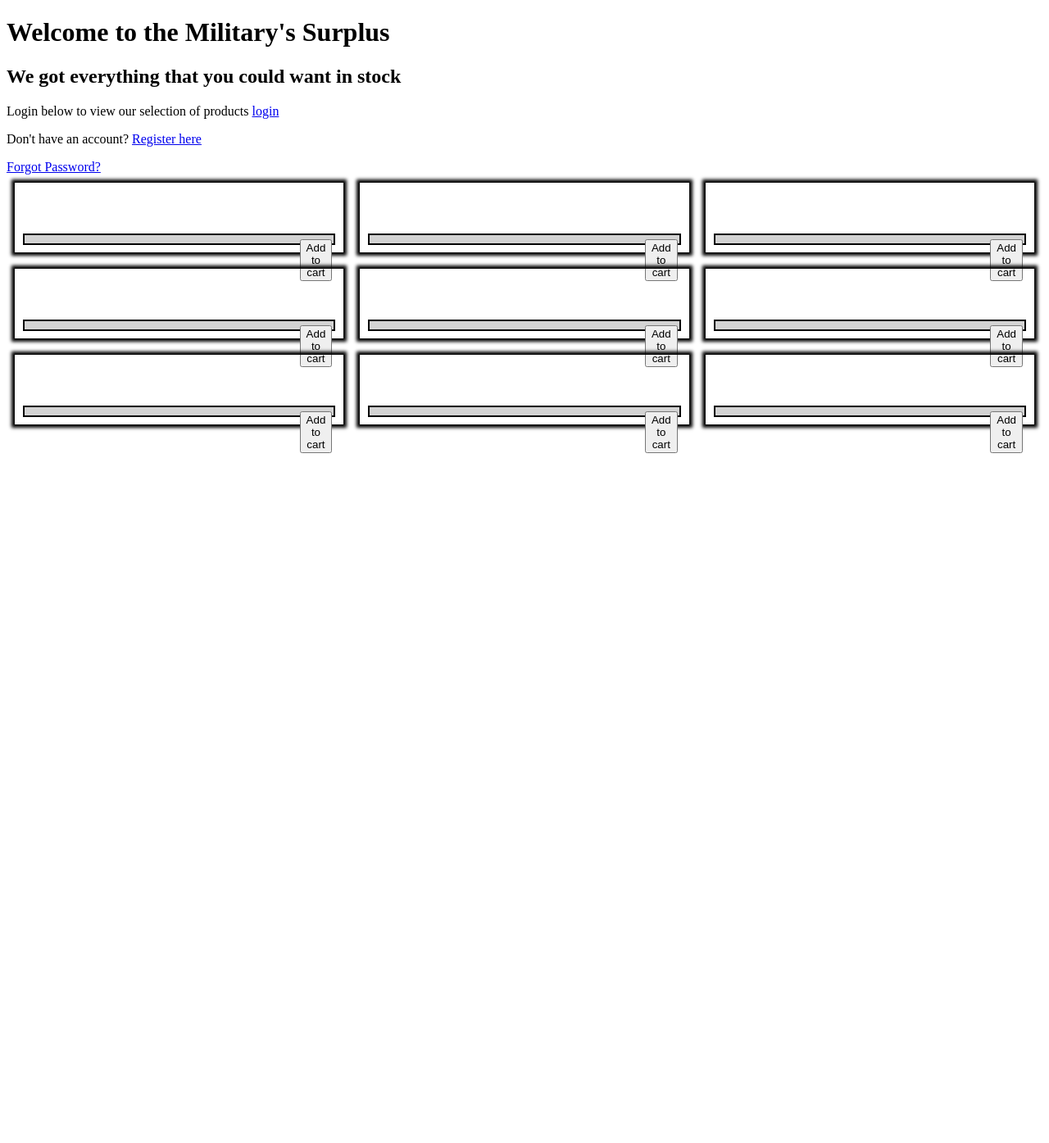
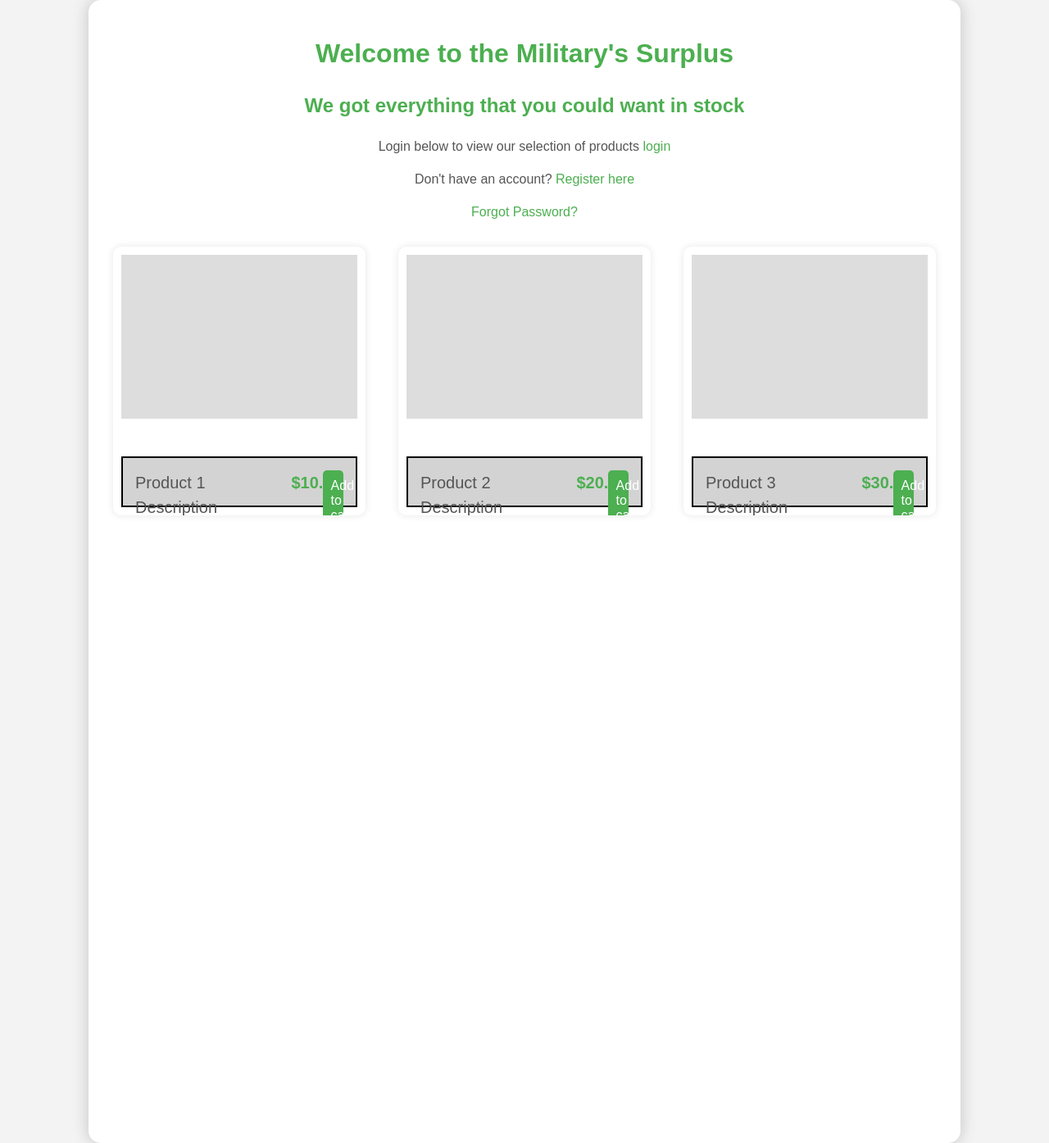
Before and after one commit to williamhgg03/D0018E, a Flask app: page / in a window 1280 px wide. Shown: the whole page at 82% size. Before the commit the page ends 553 px from the top, so only its background shows below. Run offline with Flask 3, Linux system fonts and the light colour scheme.

Commit message:
now added some mor styling to the main page and making the whole feel of the website more uniform

```diff
--- a/templates/index.html
+++ b/templates/index.html
@@ -5,9 +5,99 @@
     <meta name="viewport" content="width=device-width, initial-scale=1.0">
     <title>Military Surplus Warehouse</title>
     <link rel="stylesheet" type="text/css" href="./static/styles/index.css">
+    <style>
+        body {
+            display: flex;
+            align-items: center;
+            justify-content: center;
+            font-family: sans-serif;
+            line-height: 1.5;
+            min-height: 100vh;
+            background: #f3f3f3;
+            flex-direction: column;
+            margin: 0;
+        }
 
+        .main {
+            background-color: #fff;
+            border-radius: 15px;
+            box-shadow: 0 0 20px rgba(0, 0, 0, 0.2);
+            padding: 20px;
+            transition: transform 0.2s;
+            width: 80%;
+            max-width: 1200px;
+            text-align: center;
+        }
+
+        h1, h2 {
+            color: #4CAF50;
+        }
+
+        p {
+            color: #555;
+        }
+
+        a {
+            color: #4CAF50;
+            text-decoration: none;
+        }
+
+        .product_catalog {
+            display: grid;
+            grid-template-columns: repeat(3, 1fr);
+            grid-template-rows: repeat(3, 1fr);
+            gap: 20px;
+            margin-top: 20px;
+        }
+
+        .product_card {
+            background-color: #fff;
+            border-radius: 10px;
+            box-shadow: 0 0 10px rgba(0, 0, 0, 0.1);
+            overflow: hidden;
+            transition: transform 0.2s;
+        }
+
+        .product_card:hover {
+            transform: scale(1.05);
+        }
+
+        .product_image {
+            width: 100%;
+            height: 200px;
+            background-color: #ddd;
+        }
+
+        .product_description {
+            padding: 15px;
+            text-align: left;
+        }
+
+        .product_description_text {
+            margin-bottom: 10px;
+            color: #555;
+        }
+
+        .product_description_price {
+            margin-bottom: 10px;
+            color: #4CAF50;
+            font-weight: bold;
+        }
+
+        .product_description_cart button {
+            padding: 10px;
+            border-radius: 5px;
+            border: none;
+            color: white;
+            cursor: pointer;
+            background-color: #4CAF50;
+            width: 100%;
+            font-size: 16px;
+        }
+    </style>
 </head>
 <body>
+    <div class="main">
         <h1>Welcome to the Military's Surplus</h1>
         <h2>We got everything that you could want in stock</h2>
         <p>Login below to view our selection of products <a href="/login">login</a></p>
@@ -18,8 +108,8 @@
             <div class="product_card">
                 <div class="product_image"></div>
                 <div class="product_description">
-                <div class="product_description_text"></div>
-                <div class="product_description_price"></div>
+                    <div class="product_description_text">Product 1 Description</div>
+                    <div class="product_description_price">$10.00</div>
                     <div class="product_description_cart">
                         <button>Add to cart</button>
                     </div>
@@ -28,8 +118,8 @@
             <div class="product_card">
                 <div class="product_image"></div>
                 <div class="product_description">
-                <div class="product_description_text"></div>
-                <div class="product_description_price"></div>
+                    <div class="product_description_text">Product 2 Description</div>
+                    <div class="product_description_price">$20.00</div>
                     <div class="product_description_cart">
                         <button>Add to cart</button>
                     </div>
@@ -38,74 +128,15 @@
             <div class="product_card">
                 <div class="product_image"></div>
                 <div class="product_description">
-                <div class="product_description_text"></div>
-                <div class="product_description_price"></div>
+                    <div class="product_description_text">Product 3 Description</div>
+                    <div class="product_description_price">$30.00</div>
                     <div class="product_description_cart">
                         <button>Add to cart</button>
                     </div>
                 </div>
             </div>
-        <div class="product_card">
-            <div class="product_image"></div>
-            <div class="product_description">
-                <div class="product_description_text"></div>
-                <div class="product_description_price"></div>
-                <div class="product_description_cart">
-                    <button>Add to cart</button>
+            <!-- Repeat the product_card div as needed -->
         </div>
-            </div>
-        </div>
-        <div class="product_card">
-            <div class="product_image"></div>
-            <div class="product_description">
-                <div class="product_description_text"></div>
-                <div class="product_description_price"></div>
-                <div class="product_description_cart">
-                    <button>Add to cart</button>
-                </div>
-            </div>
-        </div>
-        <div class="product_card">
-            <div class="product_image"></div>
-            <div class="product_description">
-                <div class="product_description_text"></div>
-                <div class="product_description_price"></div>
-                <div class="product_description_cart">
-                    <button>Add to cart</button>
-                </div>
-            </div>
-        </div>
-        <div class="product_card">
-            <div class="product_image"></div>
-            <div class="product_description">
-                <div class="product_description_text"></div>
-                <div class="product_description_price"></div>
-                <div class="product_description_cart">
-                    <button>Add to cart</button>
-                </div>
-            </div>
-        </div>
-        <div class="product_card">
-            <div class="product_image"></div>
-            <div class="product_description">
-                <div class="product_description_text"></div>
-                <div class="product_description_price"></div>
-                <div class="product_description_cart">
-                    <button>Add to cart</button>
-                </div>
-            </div>
-        </div>
-        <div class="product_card">
-            <div class="product_image"></div>
-            <div class="product_description">
-                <div class="product_description_text"></div>
-                <div class="product_description_price"></div>
-                <div class="product_description_cart">
-                    <button>Add to cart</button>
-                </div>
-            </div>
-        </div>
-
     </div>
 </body>
 </html>
```
Lines whose indentation alone changed are shown as unchanged.
